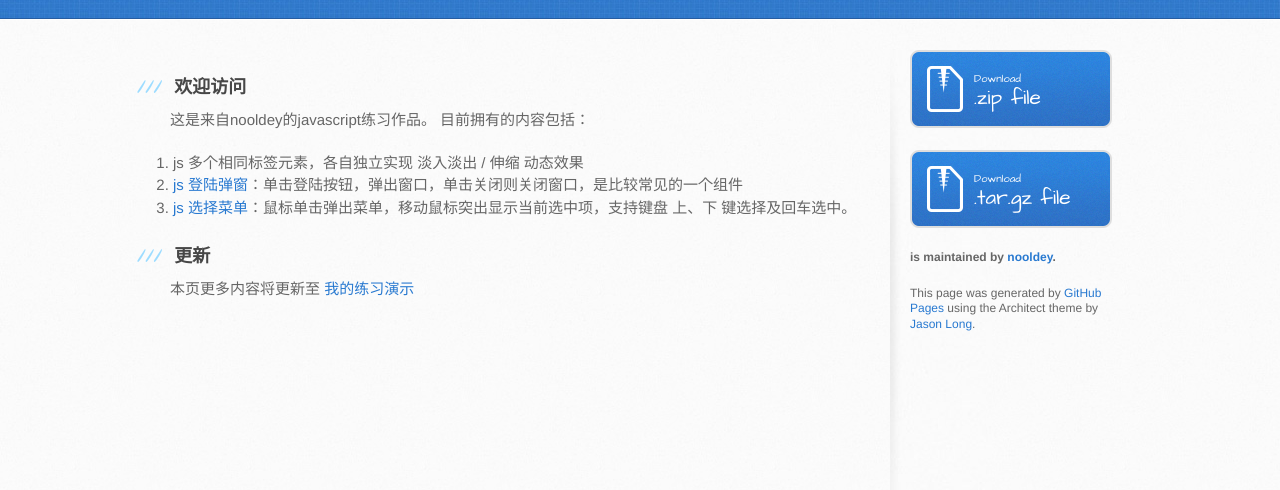
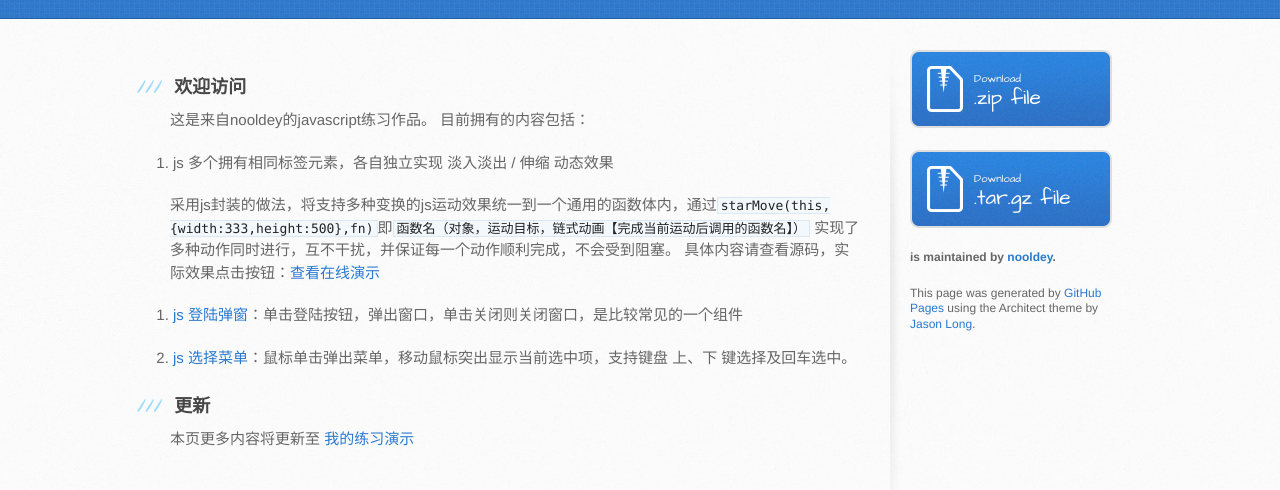
Before and after one commit to H5wang/jsAnimate, a plain HTML site: page index.html in a window 1280 px wide. Shown: the part 182-672 px from the top of the page. Drawn offline with Linux system fonts and the light colour scheme.

```diff
--- a/index.html
+++ b/index.html
@@ -35,11 +35,16 @@
 目前拥有的内容包括：</p>
 
 <ol>
-<li>js 多个相同标签元素，各自独立实现 淡入淡出 / 伸缩 动态效果</li>
-<li>
-<a href="http://htmlpreview.github.io/?https://github.com/nooldey/jsAnimate/blob/master/%E7%99%BB%E9%99%86%E5%BC%B9%E7%AA%97.html">js 登陆弹窗</a>：单击登陆按钮，弹出窗口，单击关闭则关闭窗口，是比较常见的一个组件</li>
-<li>
-<a href="http://htmlpreview.github.io/?https://github.com/nooldey/jsAnimate/blob/master/%E9%80%89%E6%8B%A9%E8%8F%9C%E5%8D%95.html">js 选择菜单</a>：鼠标单击弹出菜单，移动鼠标突出显示当前选中项，支持键盘 上、下 键选择及回车选中。</li>
+<li>js 多个拥有相同标签元素，各自独立实现 淡入淡出 / 伸缩 动态效果</li>
+</ol>
+
+<p>采用js封装的做法，将支持多种变换的js运动效果统一到一个通用的函数体内，通过<code>starMove(this,{width:333,height:500},fn)</code>即<code>函数名（对象，运动目标，链式动画【完成当前运动后调用的函数名】）</code>
+实现了多种动作同时进行，互不干扰，并保证每一个动作顺利完成，不会受到阻塞。
+具体内容请查看源码，实际效果点击按钮：<a href="http://htmlpreview.github.io/?https://github.com/nooldey/jsAnimate/blob/master/jsAnimate/index.html">查看在线演示</a></p>
+
+<ol>
+<li><p><a href="http://htmlpreview.github.io/?https://github.com/nooldey/jsAnimate/blob/master/%E7%99%BB%E9%99%86%E5%BC%B9%E7%AA%97.html">js 登陆弹窗</a>：单击登陆按钮，弹出窗口，单击关闭则关闭窗口，是比较常见的一个组件</p></li>
+<li><p><a href="http://htmlpreview.github.io/?https://github.com/nooldey/jsAnimate/blob/master/%E9%80%89%E6%8B%A9%E8%8F%9C%E5%8D%95.html">js 选择菜单</a>：鼠标单击弹出菜单，移动鼠标突出显示当前选中项，支持键盘 上、下 键选择及回车选中。</p></li>
 </ol>
 
 <h3>
--- a/params.json
+++ b/params.json
@@ -1,6 +1,6 @@
 {
   "name": "JsAnimate",
   "tagline": "原生javascript实现的动画效果",
-  "body": "### 欢迎访问\r\n这是来自nooldey的javascript练习作品。\r\n目前拥有的内容包括：\r\n 1. js 多个相同标签元素，各自独立实现 淡入淡出 / 伸缩 动态效果\r\n 2. [js 登陆弹窗](http://htmlpreview.github.io/?https://github.com/nooldey/jsAnimate/blob/master/%E7%99%BB%E9%99%86%E5%BC%B9%E7%AA%97.html)：单击登陆按钮，弹出窗口，单击关闭则关闭窗口，是比较常见的一个组件\r\n 3. [js 选择菜单](http://htmlpreview.github.io/?https://github.com/nooldey/jsAnimate/blob/master/%E9%80%89%E6%8B%A9%E8%8F%9C%E5%8D%95.html)：鼠标单击弹出菜单，移动鼠标突出显示当前选中项，支持键盘 上、下 键选择及回车选中。\r\n\r\n### 更新\r\n本页更多内容将更新至 [我的练习演示](http://zhuweisheng.com.cn/demo/)",
+  "body": "### 欢迎访问\r\n这是来自nooldey的javascript练习作品。\r\n目前拥有的内容包括：\r\n 1. js 多个拥有相同标签元素，各自独立实现 淡入淡出 / 伸缩 动态效果\r\n\r\n采用js封装的做法，将支持多种变换的js运动效果统一到一个通用的函数体内，通过`starMove(this,{width:333,height:500},fn)`即`函数名（对象，运动目标，链式动画【完成当前运动后调用的函数名】）`\r\n实现了多种动作同时进行，互不干扰，并保证每一个动作顺利完成，不会受到阻塞。\r\n具体内容请查看源码，实际效果点击按钮：[查看在线演示](http://htmlpreview.github.io/?https://github.com/nooldey/jsAnimate/blob/master/jsAnimate/index.html)\r\n\r\n 2. [js 登陆弹窗](http://htmlpreview.github.io/?https://github.com/nooldey/jsAnimate/blob/master/%E7%99%BB%E9%99%86%E5%BC%B9%E7%AA%97.html)：单击登陆按钮，弹出窗口，单击关闭则关闭窗口，是比较常见的一个组件\r\n\r\n 3. [js 选择菜单](http://htmlpreview.github.io/?https://github.com/nooldey/jsAnimate/blob/master/%E9%80%89%E6%8B%A9%E8%8F%9C%E5%8D%95.html)：鼠标单击弹出菜单，移动鼠标突出显示当前选中项，支持键盘 上、下 键选择及回车选中。\r\n\r\n### 更新\r\n本页更多内容将更新至 [我的练习演示](http://zhuweisheng.com.cn/demo/)",
   "note": "Don't delete this file! It's used internally to help with page regeneration."
 }
```
